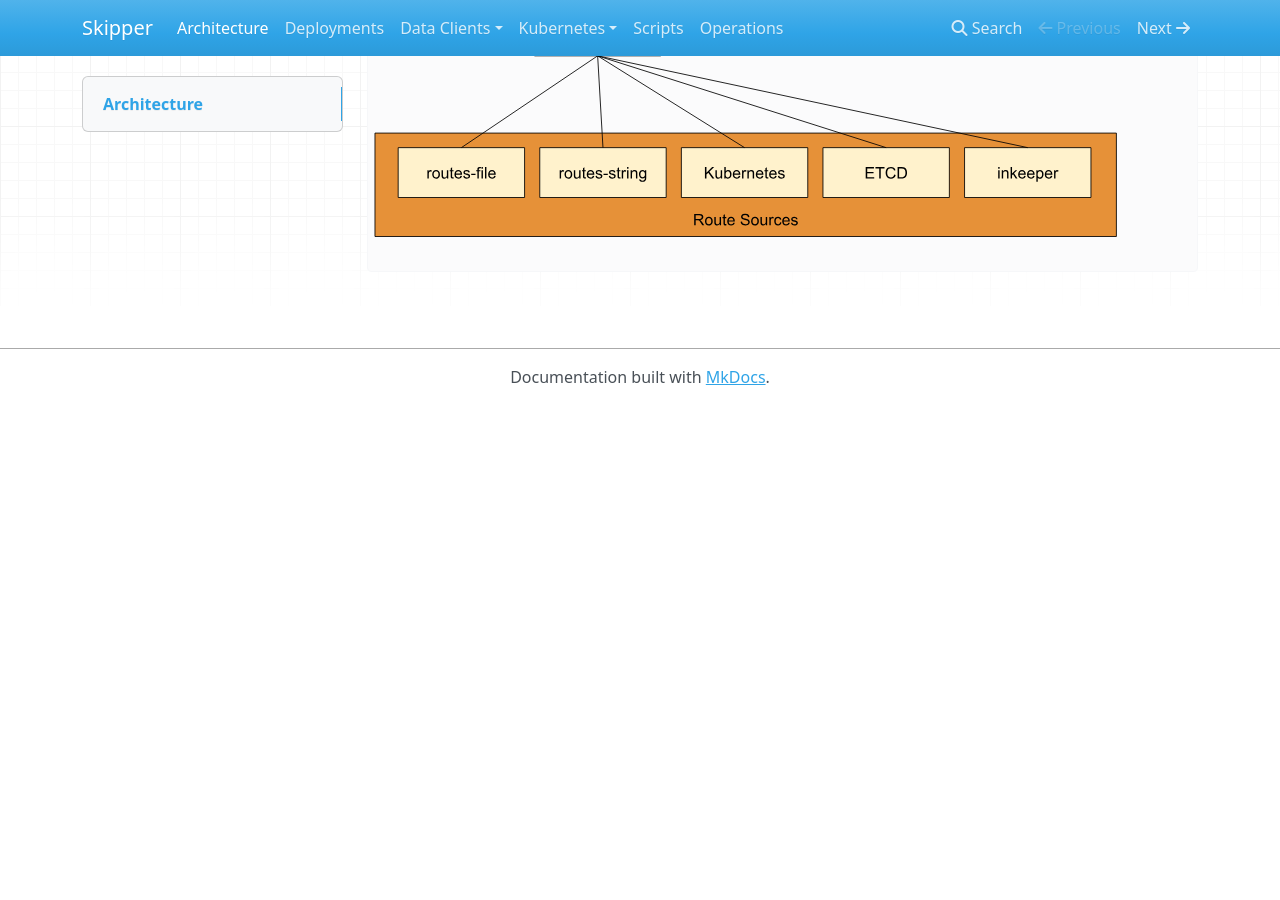
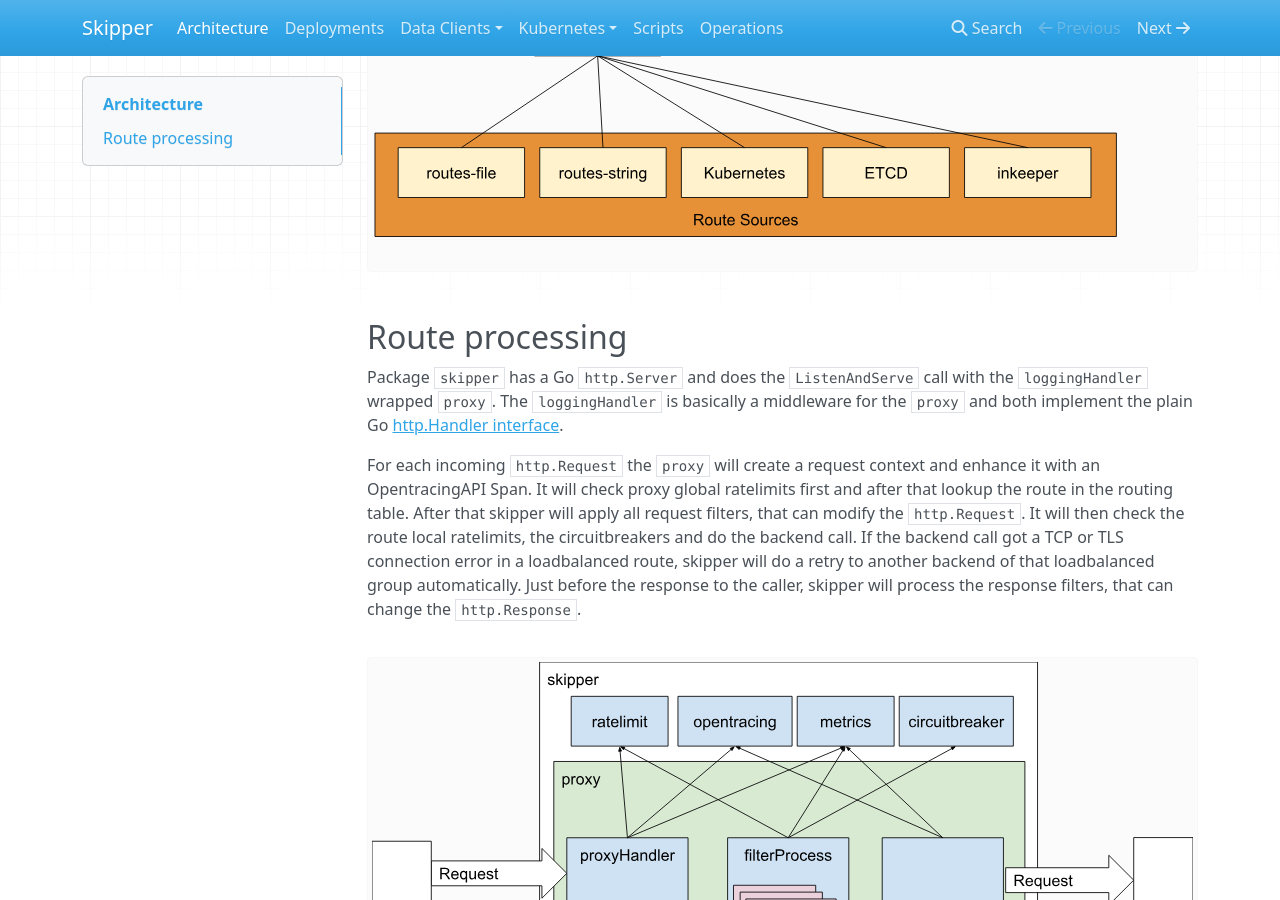
Before and after one commit to zalando/skipper, an MkDocs documentation site: the page built from docs/index.md, in a window 1280 px wide and 900 px high, scrolled down 892 px. Built offline with MkDocs 1.6.1, drawn with Linux system fonts in a browser that asks for light colours; nearby versions of some CDN libraries; old or Windows-style settings are respelled for this version of MkDocs; before the commit the page ends 1297 px from its top, so only the background shows below that.

Commit message:
add architecture description

```diff
--- a/docs/index.md
+++ b/docs/index.md
@@ -26,3 +26,24 @@
 exported in [Prometheus](https://prometheus.io) format.
 
 ![Skipper's architecture ](../img/architecture.svg)
+
+## Route processing
+
+Package `skipper` has a Go `http.Server` and does the `ListenAndServe`
+call with the `loggingHandler` wrapped `proxy`.  The `loggingHandler`
+is basically a middleware for the `proxy` and both implement the plain
+Go [http.Handler interface](https://golang.org/pkg/net/http/#Handler).
+
+For each incoming `http.Request` the `proxy` will create a request
+context and enhance it with an OpentracingAPI Span. It will check
+proxy global ratelimits first and after that lookup the route in the
+routing table. After that skipper will apply all request filters, that
+can modify the `http.Request`. It will then check the route local
+ratelimits, the circuitbreakers and do the backend call. If the
+backend call got a TCP or TLS connection error in a loadbalanced
+route, skipper will do a retry to another backend of that loadbalanced
+group automatically. Just before the response to the caller, skipper
+will process the response filters, that can change the
+`http.Response`.
+
+![Skipper's request and response processing ](../img/req-and-resp-processing.svg)
```
Also changed, not shown: docs/img/req-and-resp-processing.svg (added).
